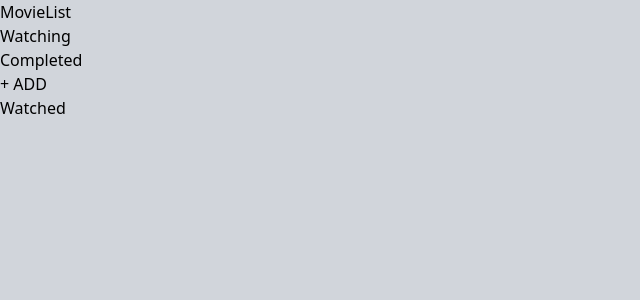
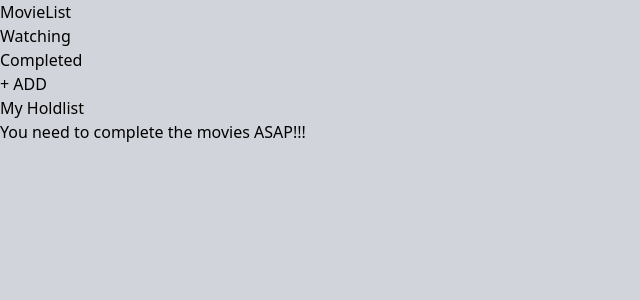
Before and after one commit to AashishKatila/movieList, a React (Vite) app: page /watched in a window 1280 px wide. Shown: the top 300 px of the page, without its empty margins (0-640 px from the left). Built offline with nearby package versions, Linux system fonts and the light colour scheme.

Commit message:
function to transfer holdListmovie to watchList added

```diff
--- a/src/components/HoldList.jsx
+++ b/src/components/HoldList.jsx
@@ -7,9 +7,6 @@ const HoldList = () => {
   return (
     <div className='mt-4 mx-4 md:mt-6 md:mx-20'>
         <div className='text-2xl font-bold'>My Holdlist</div>
-        {/* {holdList.map((movie) => (
-            <h2>{movie.title}</h2>
-        ))} */}
         {holdList.length > 0 ?(
             <div className='py-6 grid grid-cols-1 items-end md:grid-cols-2 lg:grid-cols-3 gap-4'>
                 {holdList.map((movie) => (
@@ -18,7 +15,7 @@ const HoldList = () => {
             </div>
         ) : (
             <div>
-                Its time to add movies on HoldList
+                Its time to watch movies
             </div>
         )}
     </div>
--- a/src/components/MovieControl.jsx
+++ b/src/components/MovieControl.jsx
@@ -2,7 +2,6 @@ import React, { useContext } from "react";
 import { GlobalContext } from "../context/GlobalState";
 import { IoMdEye } from "react-icons/io";
 import { ImCross } from "react-icons/im";
-
 
 const MovieControl = ({ movie, type }) => {
   const { removeMovieFromHoldlist, addMovieToWatched } =
@@ -10,13 +9,12 @@ const MovieControl = ({ movie, type }) => {
   return (
     <div className="text-white absolute top-[130px] left-[70px] w-full h-full opacity-0 group-hover:opacity-100 transition-opacity duration-300">
       {type === "holdList" && (
-
-
         <div className="flex items-center">
 
-            {<button onClick={() => addMovieToWatched(movie)}>
+          {/* Adds movie from Hold List to Watched  */}
+            <button onClick={() => addMovieToWatched(movie)}>
               <IoMdEye size={30} />
-           </button> }
+            </button>
 
           {/* Removes movie From HoldList */}
           <button onClick={() => removeMovieFromHoldlist(movie.id)}>
@@ -24,7 +22,6 @@ const MovieControl = ({ movie, type }) => {
           </button>
         </div>
       )}
-
     </div>
   );
 };
--- a/src/components/Watched.jsx
+++ b/src/components/Watched.jsx
@@ -1,8 +1,25 @@
-import React from 'react'
+import React,{useContext} from 'react'
+import { GlobalContext } from '../context/GlobalState'
+import MovieCard from './MovieCard'
 
 const Watched = () => {
+  const {watchedMovie} = useContext(GlobalContext)
   return (
-    <div>Watched</div>
+    <div className='mt-4 mx-4 md:mt-6 md:mx-20'>
+        <div className='text-2xl font-bold'>My Holdlist</div>
+        {watchedMovie.length > 0 ?(
+            <div className='py-6 grid grid-cols-1 items-end md:grid-cols-2 lg:grid-cols-3 gap-4'>
+                {watchedMovie.map((movie) => (
+                    <MovieCard movie={movie} key={movie.id} type="watchedMovie" />
+                ))}
+            </div>
+        ) : (
+            <div className='text-3xl font-bold text-gray-500 text-center mt-10'>
+                You need to complete the movies ASAP!!!
+            </div>
+
+        )}
+    </div>
   )
 }
 
--- a/src/context/AppReducer.jsx
+++ b/src/context/AppReducer.jsx
@@ -13,6 +13,14 @@ export default (state,action) =>{
                         (movie) => movie.id !== action.payload
                     )
                 }
+            case "ADD_MOVIE_TO_WATCHED":
+                return{
+                    ...state,
+                    holdList: state.holdList.filter(
+                        (movie) => movie.id !== action.payload.id
+                    ),
+                    watchedMovie: [action.payload,...state.watchedMovie]
+                }
         default:
             return state;
     }
--- a/src/context/GlobalState.jsx
+++ b/src/context/GlobalState.jsx
@@ -35,13 +35,19 @@ export const GlobalProvider = (props) => {
     });
   };
 
+  //To add movies in watchedMovies
+  const addMovieToWatched = (movie) =>{
+    dispatch({type: "ADD_MOVIE_TO_WATCHED",payload:movie})
+  }
+
   return (
     <GlobalContext.Provider
       value={{
         holdList: state.holdList,
         watchedMovie: state.watchedMovie,
         addMovieToHoldList: addMovieToHoldList,
-        removeMovieFromHoldlist: removeMovieFromHoldlist
+        removeMovieFromHoldlist: removeMovieFromHoldlist,
+        addMovieToWatched: addMovieToWatched,
       }}
     >
       {props.children}
```
Lines whose indentation alone changed are shown as unchanged.
